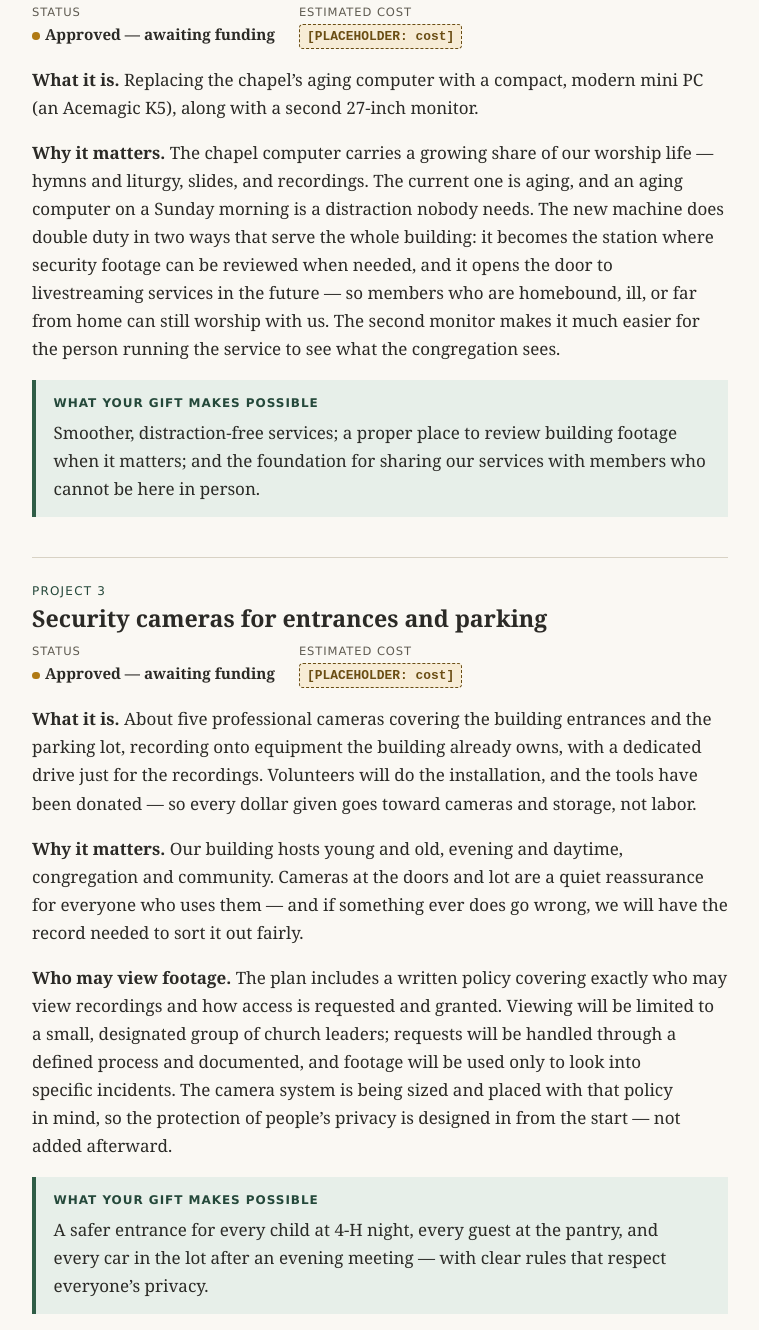
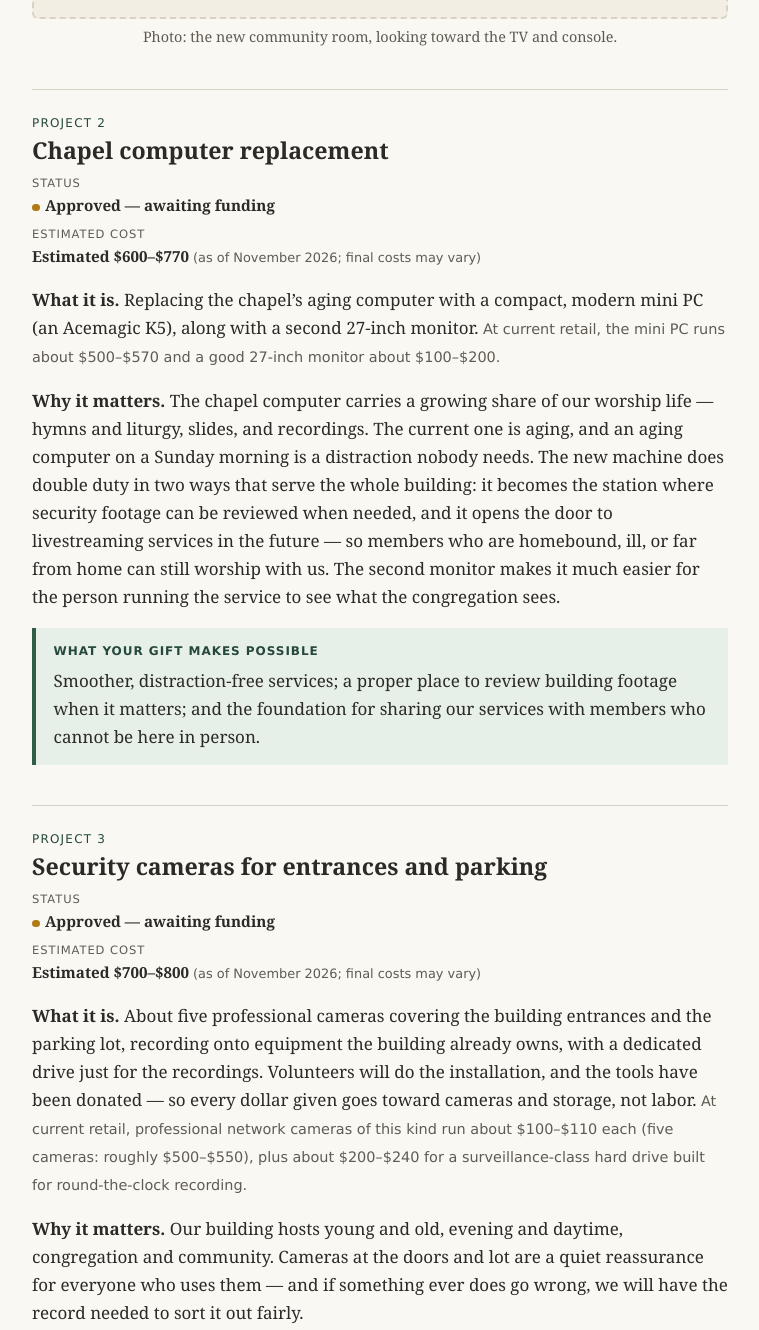
Before and after one commit to Cgunst/tcc-projects, a plain HTML site: page index.html in a window 1280 px wide. Shown: the part 2822-4152 px from the top of the page, without its empty margins (260-1019 px from the left). Drawn offline with Linux system fonts and the light colour scheme.

Commit message:
Fill cost estimates for Projects 1-5 from current US retail prices
Receiver, subwoofer, media PC, chapel PC, monitor, cameras, surveillance
drive, closet materials, and access points priced from current retail
(Nov 2026 lookups): per-project ranges plus an estimated total of
$5,300-$7,200 for Projects 1-5 (under the $10,000 cap). All figures
labeled 'estimated, as of November 2026; final costs may vary'.
Kept as [PLACEHOLDER]: giving instructions, tax-deductibility,
contact info, camera-policy summary, and future-project costs.

Co-authored-by: Hermes Agent <hermes@localhost>

```diff
--- a/index.html
+++ b/index.html
@@ -217,6 +217,13 @@
     color: var(--muted);
   }
 
+  .estimate-note {
+    font-size: 0.85em;
+    font-weight: normal;
+    color: var(--muted);
+    font-family: Verdana, Arial, sans-serif;
+  }
+
   article.project {
     margin: 2.5rem 0 0;
     padding-top: 1.5rem;
@@ -344,6 +351,7 @@
   <section id="projects">
     <h2>The projects, in priority order</h2>
     <p>These are listed in the order the committee has agreed they should be done. Each is ready to go as soon as it is funded.</p>
+    <p class="cost-cap-note">All cost figures on this page are estimates, based on typical current U.S. retail prices as of November 2026; final costs may vary.</p>
 
     <!-- 1 -->
     <article class="project" id="p1">
@@ -351,9 +359,9 @@
       <h3>Community room audio-visual system</h3>
       <div class="status-row">
         <span><span class="label">Status</span><span class="value status-awaiting"><span class="status-dot" aria-hidden="true"></span>Approved &mdash; awaiting funding</span></span>
-        <span><span class="label">Estimated cost</span><span class="value"><span class="placeholder">[PLACEHOLDER: cost]</span></span></span>
+        <span><span class="label">Estimated cost</span><span class="value">Estimated $3,100&ndash;$3,900 <span class="estimate-note">(as of November 2026; final costs may vary)</span></span></span>
       </div>
-      <p><strong>What it is.</strong> The community room&rsquo;s new 98-inch TV and existing surround speakers are currently run through a small stereo that was meant to be a stopgap. This project replaces it with a proper home-theater receiver (an Onkyo TX-RZ70), adds a powered subwoofer, and adds a modern, compact media PC (an Acemagic F2A) for playing music, slides, and videos. Everything is rack-mounted neatly in the console below the TV &mdash; one tidy cabinet instead of a tangle of gear.</p>
+      <p><strong>What it is.</strong> The community room&rsquo;s new 98-inch TV and existing surround speakers are currently run through a small stereo that was meant to be a stopgap. This project replaces it with a proper home-theater receiver (an Onkyo TX-RZ70), adds a powered subwoofer, and adds a modern, compact media PC (an Acemagic F2A) for playing music, slides, and videos. Everything is rack-mounted neatly in the console below the TV &mdash; one tidy cabinet instead of a tangle of gear. <span class="estimate-note">At current retail, the receiver runs about $1,700&ndash;$2,000, a good powered subwoofer about $300&ndash;$600, and the media PC about $1,100&ndash;$1,300.</span></p>
       <p><strong>Why it matters.</strong> This is the room we will dedicate in January. It will host the dedication ceremony, the annual meeting, and countless events after that &mdash; funerals and weddings, community gatherings, movies, presentations, and meetings that need to be heard clearly from the front row to the back corner. The stopgap stereo cannot do that room justice. This system can, and it is simple enough that volunteers can run it without calling for help.</p>
       <div class="gift-box no-break">
         <h4>What your gift makes possible</h4>
@@ -371,9 +379,9 @@
       <h3>Chapel computer replacement</h3>
       <div class="status-row">
         <span><span class="label">Status</span><span class="value status-awaiting"><span class="status-dot" aria-hidden="true"></span>Approved &mdash; awaiting funding</span></span>
-        <span><span class="label">Estimated cost</span><span class="value"><span class="placeholder">[PLACEHOLDER: cost]</span></span></span>
+        <span><span class="label">Estimated cost</span><span class="value">Estimated $600&ndash;$770 <span class="estimate-note">(as of November 2026; final costs may vary)</span></span></span>
       </div>
-      <p><strong>What it is.</strong> Replacing the chapel&rsquo;s aging computer with a compact, modern mini PC (an Acemagic K5), along with a second 27-inch monitor.</p>
+      <p><strong>What it is.</strong> Replacing the chapel&rsquo;s aging computer with a compact, modern mini PC (an Acemagic K5), along with a second 27-inch monitor. <span class="estimate-note">At current retail, the mini PC runs about $500&ndash;$570 and a good 27-inch monitor about $100&ndash;$200.</span></p>
       <p><strong>Why it matters.</strong> The chapel computer carries a growing share of our worship life &mdash; hymns and liturgy, slides, and recordings. The current one is aging, and an aging computer on a Sunday morning is a distraction nobody needs. The new machine does double duty in two ways that serve the whole building: it becomes the station where security footage can be reviewed when needed, and it opens the door to livestreaming services in the future &mdash; so members who are homebound, ill, or far from home can still worship with us. The second monitor makes it much easier for the person running the service to see what the congregation sees.</p>
       <div class="gift-box no-break">
         <h4>What your gift makes possible</h4>
@@ -387,11 +395,11 @@
       <h3>Security cameras for entrances and parking</h3>
       <div class="status-row">
         <span><span class="label">Status</span><span class="value status-awaiting"><span class="status-dot" aria-hidden="true"></span>Approved &mdash; awaiting funding</span></span>
-        <span><span class="label">Estimated cost</span><span class="value"><span class="placeholder">[PLACEHOLDER: cost]</span></span></span>
+        <span><span class="label">Estimated cost</span><span class="value">Estimated $700&ndash;$800 <span class="estimate-note">(as of November 2026; final costs may vary)</span></span></span>
       </div>
-      <p><strong>What it is.</strong> About five professional cameras covering the building entrances and the parking lot, recording onto equipment the building already owns, with a dedicated drive just for the recordings. Volunteers will do the installation, and the tools have been donated &mdash; so every dollar given goes toward cameras and storage, not labor.</p>
+      <p><strong>What it is.</strong> About five professional cameras covering the building entrances and the parking lot, recording onto equipment the building already owns, with a dedicated drive just for the recordings. Volunteers will do the installation, and the tools have been donated &mdash; so every dollar given goes toward cameras and storage, not labor. <span class="estimate-note">At current retail, professional network cameras of this kind run about $100&ndash;$110 each (five cameras: roughly $500&ndash;$550), plus about $200&ndash;$240 for a surveillance-class hard drive built for round-the-clock recording.</span></p>
       <p><strong>Why it matters.</strong> Our building hosts young and old, evening and daytime, congregation and community. Cameras at the doors and lot are a quiet reassurance for everyone who uses them &mdash; and if something ever does go wrong, we will have the record needed to sort it out fairly.</p>
-      <p><strong>Who may view footage.</strong> The plan includes a written policy covering exactly who may view recordings and how access is requested and granted. Viewing will be limited to a small, designated group of church leaders; requests will be handled through a defined process and documented, and footage will be used only to look into specific incidents. The camera system is being sized and placed with that policy in mind, so the protection of people&rsquo;s privacy is designed in from the start &mdash; not added afterward.</p>
+      <p><strong>Who may view footage.</strong> The plan includes a written policy covering exactly who may view recordings and how access is requested and granted. Viewing will be limited to a small, designated group of church leaders; requests will be handled through a defined process and documented, and footage will be used only to look into specific incidents. The camera system is being sized and placed with that policy in mind, so the protection of people&rsquo;s privacy is designed in from the start &mdash; not added afterward. <span class="placeholder">[PLACEHOLDER: final policy summary once adopted]</span></p>
       <div class="gift-box no-break">
         <h4>What your gift makes possible</h4>
         <p>A safer entrance for every child at 4-H night, every guest at the pantry, and every car in the lot after an evening meeting &mdash; with clear rules that respect everyone&rsquo;s privacy.</p>
@@ -404,9 +412,9 @@
       <h3>Lockable network closet</h3>
       <div class="status-row">
         <span><span class="label">Status</span><span class="value status-awaiting"><span class="status-dot" aria-hidden="true"></span>Approved &mdash; awaiting funding</span></span>
-        <span><span class="label">Estimated cost</span><span class="value"><span class="placeholder">[PLACEHOLDER: cost]</span></span></span>
+        <span><span class="label">Estimated cost</span><span class="value">Estimated $400&ndash;$800 <span class="estimate-note">(as of November 2026; final costs may vary)</span></span></span>
       </div>
-      <p><strong>What it is.</strong> The building&rsquo;s network equipment currently sits on an open rack in a shared storage room. This project frames in and encloses that rack in a small, lockable closet of its own.</p>
+      <p><strong>What it is.</strong> The building&rsquo;s network equipment currently sits on an open rack in a shared storage room. This project frames in and encloses that rack in a small, lockable closet of its own. <span class="estimate-note">The estimate covers building supplies at current home-center prices &mdash; a solid-core prehung door (about $230&ndash;$440) plus framing lumber, a lockset, and finishing materials.</span></p>
       <p><strong>Why it matters.</strong> Every phone call, every guest&rsquo;s Wi-Fi, every meeting&rsquo;s slides, and the systems that run the building pass through that rack. Today it is out in the open, where it can collect dust, take an accidental bump, or be unplugged by someone who didn&rsquo;t know better &mdash; any of which could quietly interrupt the whole building. A framed, lockable closet protects the heart of the building&rsquo;s technology and keeps the storage room usable for storage.</p>
       <div class="gift-box no-break">
         <h4>What your gift makes possible</h4>
@@ -424,9 +432,9 @@
       <h3>Wi-Fi refresh</h3>
       <div class="status-row">
         <span><span class="label">Status</span><span class="value status-awaiting"><span class="status-dot" aria-hidden="true"></span>Approved &mdash; awaiting funding</span></span>
-        <span><span class="label">Estimated cost</span><span class="value"><span class="placeholder">[PLACEHOLDER: cost]</span></span></span>
+        <span><span class="label">Estimated cost</span><span class="value">Estimated $520&ndash;$950 <span class="estimate-note">(as of November 2026; final costs may vary)</span></span></span>
       </div>
-      <p><strong>What it is.</strong> Replacing the building&rsquo;s older wireless access points with current models, for better coverage and capacity. One of the new units is already installed and serving the Great Room.</p>
+      <p><strong>What it is.</strong> Replacing the building&rsquo;s older wireless access points with current models, for better coverage and capacity. One of the new units is already installed and serving the Great Room. <span class="estimate-note">Current-model access points run about $130&ndash;$190 each; the estimate assumes about four to five units, with the final count to be confirmed before purchase.</span></p>
       <p><strong>Why it matters.</strong> Wi-Fi is the front door to almost everything that happens here now: pantry volunteers looking up resources, meeting attendees pulling up documents, guests in the Great Room, and the people who work in this building every day. The older units were good in their day, but a building this size, used this heavily, needs current equipment to reach every corner and carry everyone at once &mdash; especially on busy days when several rooms are in use at the same time.</p>
       <div class="gift-box no-break">
         <h4>What your gift makes possible</h4>
@@ -462,9 +470,9 @@
 
   <section id="funding">
     <h2>Funding &amp; how to give</h2>
-    <p><strong>Total needed:</strong> <span class="placeholder">[PLACEHOLDER: total for Projects 1&ndash;5, up to $10,000]</span> <span class="cost-cap-note">(This covers Projects 1&ndash;5, the priority list; the total will not exceed $10,000.)</span></p>
+    <p><strong>Total needed:</strong> roughly <strong>$5,300&ndash;$7,200</strong> for Projects 1&ndash;5 <span class="cost-cap-note">(estimated, as of November 2026; final costs may vary &mdash; and the total will not exceed $10,000)</span></p>
     <p><strong>Every gift helps, at any size.</strong> Projects move forward in the priority order listed above, as funds come in &mdash; so partial funding isn&rsquo;t a lesser gift; it simply moves the next project closer to done. If a specific project speaks to you, gifts can be designated for it; gifts may also be given toward the overall effort.</p>
-    <p><strong>How to give.</strong> Gifts are made through the church and may be designated for these projects. <span class="placeholder">[PLACEHOLDER: giving instructions / designation wording]</span></p>
+    <p><strong>How to give.</strong> Gifts are made through the church and may be designated for these projects. <span class="placeholder">[PLACEHOLDER: giving instructions / designation wording]</span> Whether gifts are tax-deductible, and how receipts are issued: <span class="placeholder">[PLACEHOLDER: tax-deductibility statement]</span></p>
     <p><strong>If we raise more than needed.</strong> Any funds left over after these projects are complete will be set aside for future Trinity Community Center technology and AV projects &mdash; including the future projects listed above &mdash; so nothing given is ever wasted.</p>
     <p class="faq-note">Beyond direct gifts, a few friends of the Center have floated ideas such as a mid-winter chili cook-off and a silent auction. These are only ideas under consideration &mdash; nothing is planned yet &mdash; but they are ways the whole community could join in.</p>
   </section>
```
